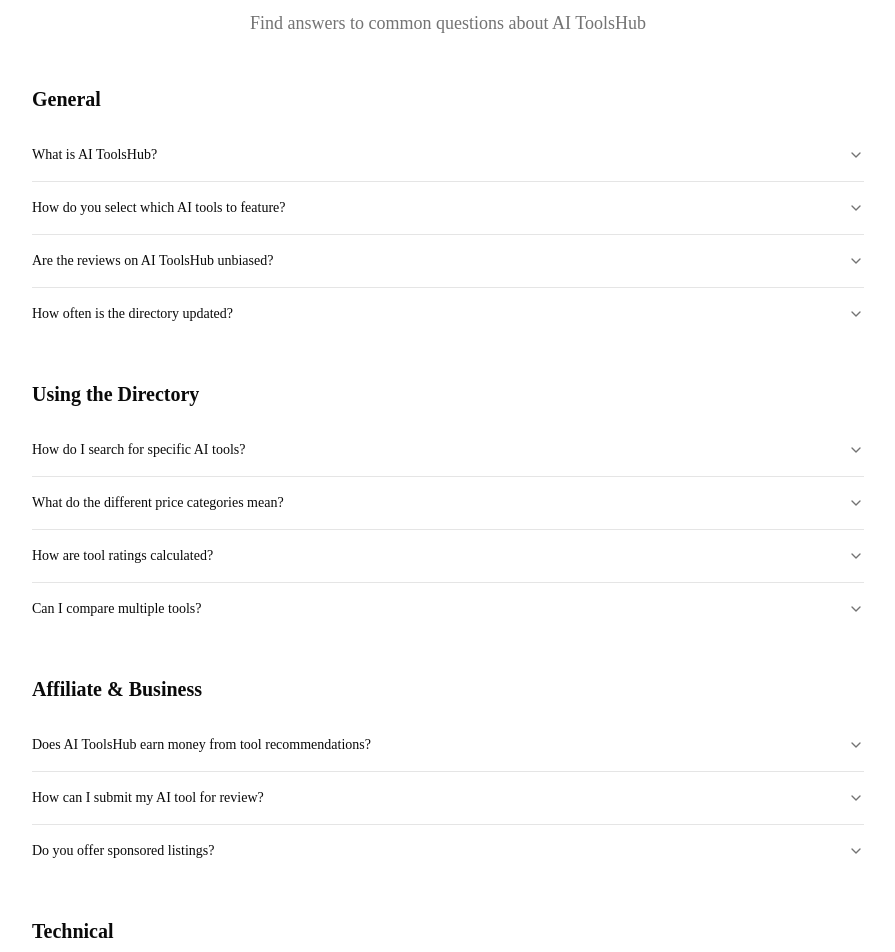
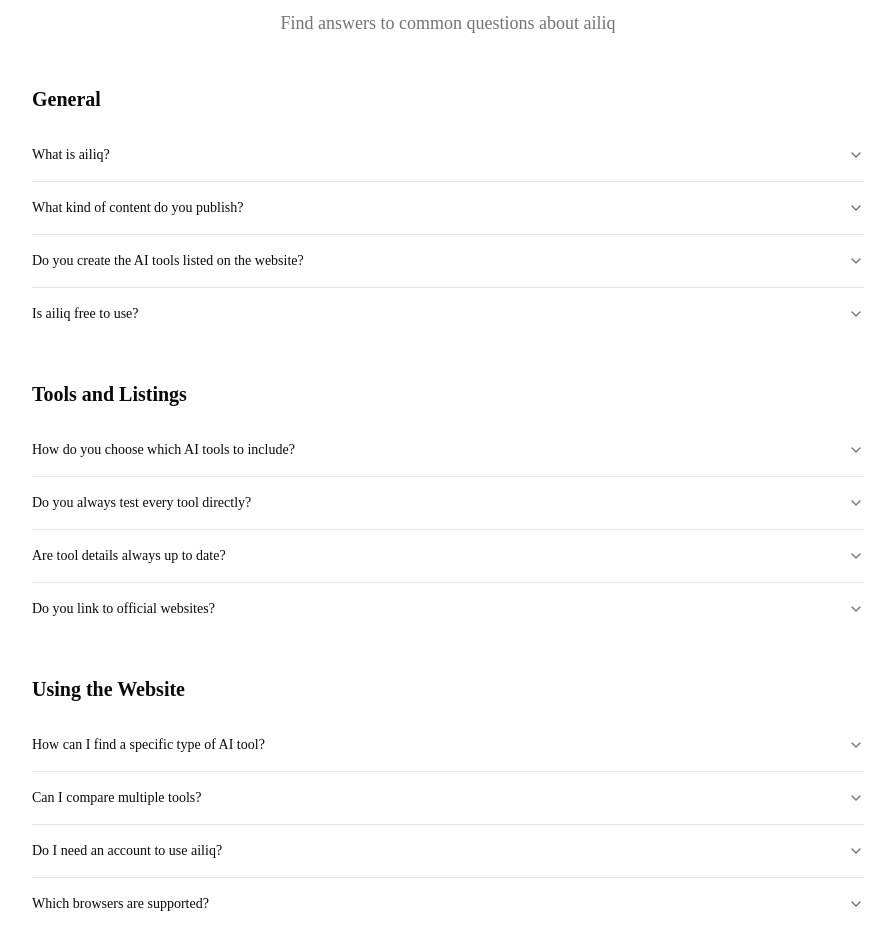
Before and after one commit to sihemzadi7-sys/ailiq, a Next.js app: page /faq in a window 1280 px wide. Shown: the part 180-1132 px from the top of the page, without its empty margins (192-1087 px from the left). Built offline with nearby package versions, Linux system fonts and the light colour scheme.

Commit message:
Update FAQ content and metadata for ailiq

```diff
--- a/app/faq/page.tsx
+++ b/app/faq/page.tsx
@@ -1,116 +1,139 @@
-import type { Metadata } from 'next';
-import { ChevronDown } from 'lucide-react';
+import type { Metadata } from 'next'
 import {
   Accordion,
   AccordionContent,
   AccordionItem,
   AccordionTrigger,
-} from '@/components/ui/accordion';
+} from '@/components/ui/accordion'
 
 export const metadata: Metadata = {
   title: 'FAQ - Frequently Asked Questions',
-  description: 'Find answers to common questions about AI ToolsHub, AI tools, and how to use our directory.',
-};
+  description:
+    'Find answers to common questions about ailiq, AI tools, and how to use our directory.',
+}
 
 const faqs = [
   {
     category: 'General',
     questions: [
       {
-        question: 'What is AI ToolsHub?',
-        answer: 'AI ToolsHub is a comprehensive directory of AI tools designed to help you discover, compare, and choose the best AI solutions for your needs. We provide in-depth reviews, ratings, and comparisons of tools across various categories including writing, image generation, video creation, coding, and more.',
+        question: 'What is ailiq?',
+        answer:
+          'ailiq is a website that helps users discover, browse, and compare AI tools across categories such as writing, image generation, video, audio, productivity, and coding.',
       },
       {
-        question: 'How do you select which AI tools to feature?',
-        answer: 'We carefully evaluate AI tools based on their functionality, user experience, pricing, reliability, and overall value. Our team tests each tool and gathers feedback from the AI community to ensure we only feature quality products that genuinely help users.',
+        question: 'What kind of content do you publish?',
+        answer:
+          'We publish tool listings, comparisons, reviews, and practical guides designed to help users understand AI tools more clearly and find official product websites faster.',
       },
       {
-        question: 'Are the reviews on AI ToolsHub unbiased?',
-        answer: 'Yes, we strive to provide honest and unbiased reviews. While we may earn affiliate commissions from some tools, this never influences our ratings or recommendations. Our primary goal is to help you find the right tool for your needs.',
+        question: 'Do you create the AI tools listed on the website?',
+        answer:
+          'No. ailiq does not own or operate the third-party AI tools listed on the site unless clearly stated otherwise. We organize and present information about external tools.',
       },
       {
-        question: 'How often is the directory updated?',
-        answer: 'We continuously update our directory as new AI tools are released and existing tools receive updates. We also regularly revisit our reviews to ensure they reflect the current state of each product.',
+        question: 'Is ailiq free to use?',
+        answer:
+          'Yes. Browsing the directory, reading content, and exploring tool pages on ailiq is free.',
       },
     ],
   },
   {
-    category: 'Using the Directory',
+    category: 'Tools and Listings',
     questions: [
       {
-        question: 'How do I search for specific AI tools?',
-        answer: 'You can use our search bar at the top of the AI Tools page to search by tool name or keyword. Additionally, you can filter tools by category (Writing, Image, Video, etc.) and price type (Free, Freemium, Paid) using the sidebar filters.',
+        question: 'How do you choose which AI tools to include?',
+        answer:
+          'Tools are selected based on relevance, category fit, usefulness, visibility in the market, and whether they are likely to be helpful for users looking for AI solutions.',
       },
       {
-        question: 'What do the different price categories mean?',
-        answer: 'Free means the tool is completely free to use. Freemium indicates a free tier with paid upgrades available. Paid means you need to purchase a subscription or license to use the tool. Contact for pricing means you need to reach out to the company for custom pricing.',
+        question: 'Do you always test every tool directly?',
+        answer:
+          'Not always. Some content is based on research, public product information, feature comparisons, pricing pages, documentation, and official websites. Users should verify important details directly from the provider.',
       },
       {
-        question: 'How are tool ratings calculated?',
-        answer: 'Our ratings are based on multiple factors including ease of use, feature quality, value for money, customer support, and reliability. Each tool is rated on a 1-5 star scale, with ratings reflecting our overall assessment after thorough testing.',
+        question: 'Are tool details always up to date?',
+        answer:
+          'We try to keep listings accurate, but AI tools change quickly. Features, pricing, limits, and availability may change over time, so it is always best to confirm key details on the official website.',
       },
       {
-        question: 'Can I compare multiple tools?',
-        answer: 'Yes! You can select up to 6 tools by clicking the checkbox on each tool card, then use the comparison feature to see them side-by-side. This helps you evaluate which tool best fits your specific requirements.',
+        question: 'Do you link to official websites?',
+        answer:
+          'Yes. Whenever possible, we link directly to the official website of the tool so users can access the original source for the latest information.',
       },
     ],
   },
   {
-    category: 'Affiliate & Business',
+    category: 'Using the Website',
     questions: [
       {
-        question: 'Does AI ToolsHub earn money from tool recommendations?',
-        answer: 'Yes, we may earn affiliate commissions when you sign up for a tool through our links. This helps us maintain the website and continue providing free content. However, this never affects our honest reviews and ratings.',
+        question: 'How can I find a specific type of AI tool?',
+        answer:
+          'You can browse categories, use search features if available, and compare tools by use case, category, or function depending on the page structure.',
       },
       {
-        question: 'How can I submit my AI tool for review?',
-        answer: 'If you have developed an AI tool and would like it to be featured on AI ToolsHub, please contact us through our Contact page. We review all submissions and will get back to you if your tool meets our quality standards.',
+        question: 'Can I compare multiple tools?',
+        answer:
+          'If the comparison feature is available on the site, you can use it to review multiple tools side by side and understand differences more quickly.',
       },
       {
-        question: 'Do you offer sponsored listings?',
-        answer: 'We do offer sponsored placement opportunities. However, sponsored tools are always clearly labeled, and sponsorship does not affect our review ratings or content. Contact us for more information about advertising opportunities.',
+        question: 'Do I need an account to use ailiq?',
+        answer:
+          'No account is required to browse the website and read content unless a future feature specifically requires one.',
+      },
+      {
+        question: 'Which browsers are supported?',
+        answer:
+          'ailiq is designed to work on modern browsers such as Chrome, Firefox, Safari, and Edge.',
       },
     ],
   },
   {
-    category: 'Technical',
+    category: 'Contact and Policies',
     questions: [
       {
-        question: 'Is AI ToolsHub free to use?',
-        answer: 'Absolutely! AI ToolsHub is completely free to browse and use. You can explore our entire directory, read all reviews, and access our blog content without any cost.',
+        question: 'How can I contact ailiq?',
+        answer:
+          'You can visit the Contact page or email best4liker@gmail.com for questions, corrections, or general feedback.',
       },
       {
-        question: 'Do I need an account to use AI ToolsHub?',
-        answer: 'No account is required to browse the directory or read reviews. However, some future features like saving favorite tools or creating custom comparison lists may require an account.',
+        question: 'Do you use affiliate links?',
+        answer:
+          'At this time, ailiq links to official tool websites directly and does not currently rely on affiliate links.',
       },
       {
-        question: 'What browsers are supported?',
-        answer: 'AI ToolsHub works on all modern browsers including Chrome, Firefox, Safari, and Edge. We recommend using the latest version of your preferred browser for the best experience.',
+        question: 'Where can I learn about privacy and website terms?',
+        answer:
+          'You can read the Privacy Policy and Terms of Use pages linked in the footer for more information about data handling and website usage.',
+      },
+      {
+        question: 'Can I request that a tool be added or updated?',
+        answer:
+          'Yes. You can contact us if you want to suggest a tool, report outdated information, or request a correction.',
       },
     ],
   },
-];
+]
 
 export default function FAQPage() {
   return (
     <div className="mx-auto max-w-4xl px-4 py-12 lg:px-8 lg:py-16">
-      {/* Header */}
       <div className="mb-12 text-center">
         <h1 className="text-3xl font-bold text-foreground lg:text-4xl">
           Frequently Asked Questions
         </h1>
         <p className="mt-4 text-lg text-muted-foreground">
-          Find answers to common questions about AI ToolsHub
+          Find answers to common questions about ailiq
         </p>
       </div>
 
-      {/* FAQ Sections */}
       <div className="space-y-10">
         {faqs.map((section) => (
           <div key={section.category}>
             <h2 className="mb-4 text-xl font-semibold text-foreground">
               {section.category}
             </h2>
+
             <Accordion type="single" collapsible className="w-full">
               {section.questions.map((faq, index) => (
                 <AccordionItem key={index} value={`${section.category}-${index}`}>
@@ -127,13 +150,12 @@ export default function FAQPage() {
         ))}
       </div>
 
-      {/* Contact CTA */}
       <div className="mt-16 rounded-lg bg-muted/50 p-8 text-center">
         <h2 className="text-xl font-semibold text-foreground">
           Still have questions?
         </h2>
         <p className="mt-2 text-muted-foreground">
-          {"Can't find what you're looking for? Feel free to reach out to us."}
+          If you need help, want to report a correction, or have a suggestion, contact us directly.
         </p>
         <a
           href="/contact"
@@ -143,5 +165,5 @@ export default function FAQPage() {
         </a>
       </div>
     </div>
-  );
+  )
 }
```
